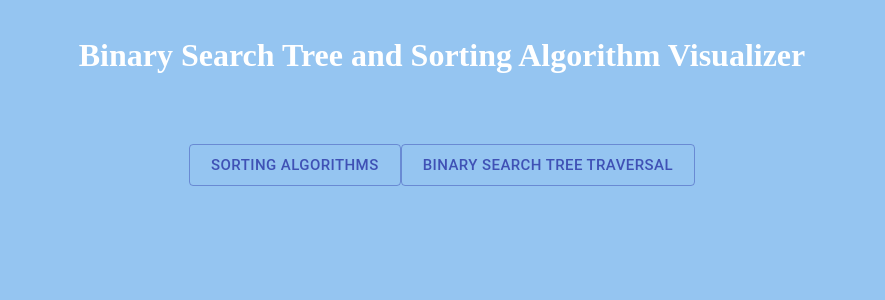
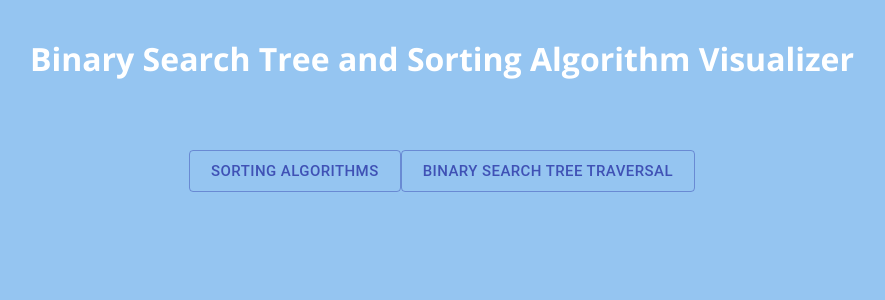
Before and after one commit to edtang44/visutreesort, a React app: page / in a window 1280 px wide. Shown: the top 300 px of the page, without its empty margins (198-1083 px from the left). Built offline with nearby package versions, Linux system fonts and the light colour scheme.

Commit message:
change font

```diff
--- a/client/index.html
+++ b/client/index.html
@@ -3,6 +3,7 @@
 <head>
     <meta charset="utf-8">
     <title>sortbstvisualizer</title>
+    <link href="https://fonts.googleapis.com/css?family=Open+Sans:300,300i,400,400i,600,600i,700&display=swap" rel="stylesheet">
 </head>
 <body>
 <div id="root"></div>
--- a/client/stylesheets/style.css
+++ b/client/stylesheets/style.css
@@ -2,6 +2,7 @@
   margin: 0;
   padding: 0;
   background-color: rgb(149, 197, 241);
+  font-family: 'Open Sans', sans-serif;
 }
 
 .main-header {
```
Also changed, not shown: 2 other files (tests, documents, lock files or other folders).
